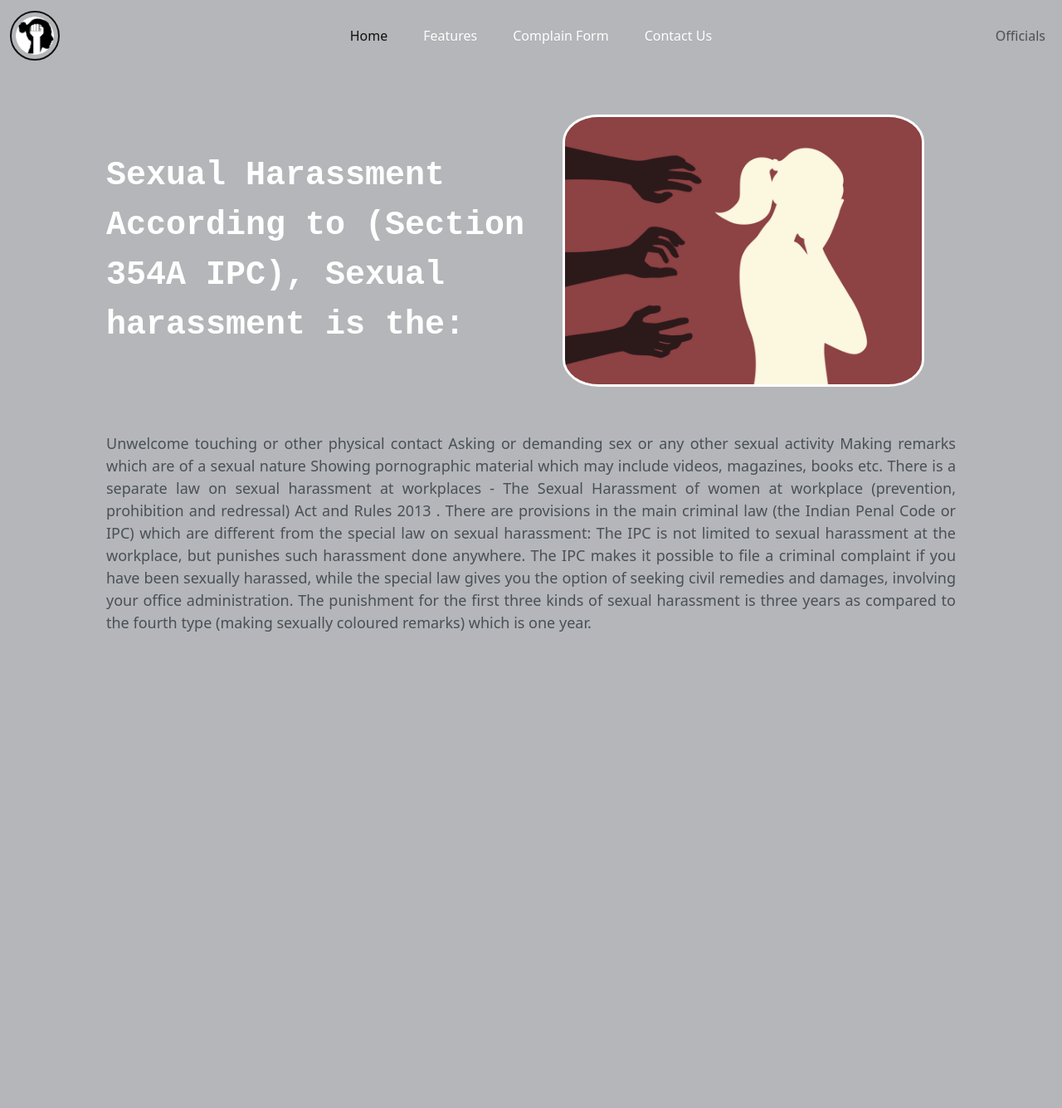
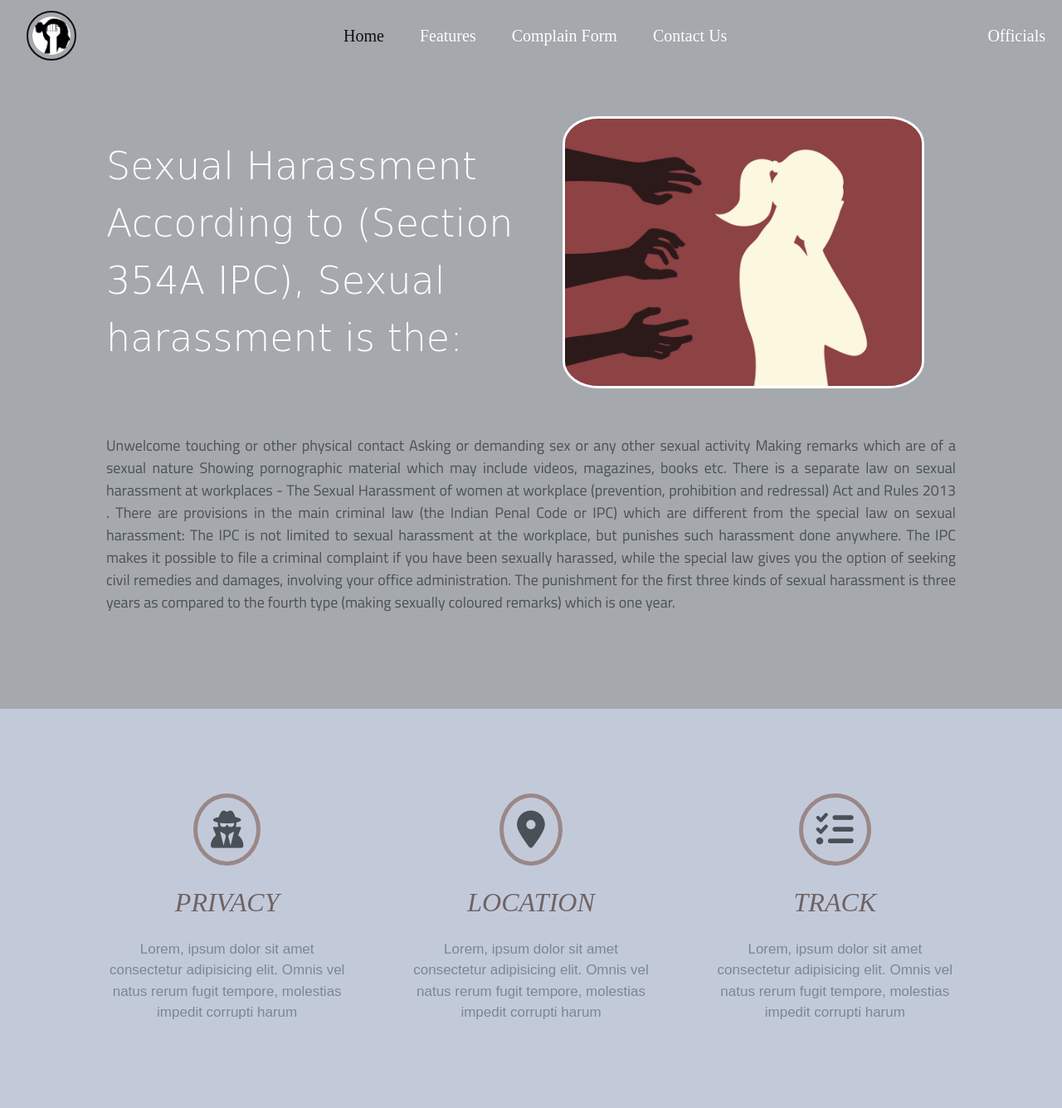
Before and after one commit to Mobin735/woman-harrashment, a plain HTML site: page index.html in a window 1280 px wide. Shown: the whole page at 83% size. Before the commit the page ends 800 px from the top, so only its background shows below. Drawn offline with nearby package versions, Linux system fonts and the light colour scheme; a web font is replaced by a local one.

Commit message:
features added

```diff
--- a/index.html
+++ b/index.html
@@ -9,48 +9,54 @@
     <link rel="stylesheet" href="style/style.css">
     <link rel="stylesheet" href="style/title.css">
     <link rel="stylesheet" href="style/media.css">
+    <link rel="stylesheet" href="style/features.css">
+
+
+    <link rel="preconnect" href="https://fonts.googleapis.com">
+    <link rel="preconnect" href="https://fonts.gstatic.com" crossorigin>
+    <link href="https://fonts.googleapis.com/css2?family=Dangrek&family=Titillium+Web&display=swap" rel="stylesheet">
     <!-- <link href="https://cdn.jsdelivr.net/npm/bootstrap@5.2.1/dist/css/bootstrap.min.css" rel="stylesheet"
         integrity="sha384-iYQeCzEYFbKjA/T2uDLTpkwGzCiq6soy8tYaI1GyVh/UjpbCx/TYkiZhlZB6+fzT" crossorigin="anonymous"> -->
 </head>
 
 <body>
-    <nav class="navbar navbar-expand-lg bg-light mofi-nav">
+    <nav class="navbar navbar-expand-lg mofi-nav" id="nav-bar">
         <div class="container-fluid">
-            <a class="navbar-brand" href="#">
+            <a class="navbar-brand" href="#" style="margin-left: 20px">
                 <img src="img/navbar-logo.png" alt="Bootstrap" width="60" height="60" style="padding: 5PX;
                 border: 2px solid;
                 border-radius: 100%;">
             </a>
 
-            <button class="navbar-toggler" type="button" data-bs-toggle="collapse"
+            <button class="navbar-toggler toogle" type="button" data-bs-toggle="collapse"
                 data-bs-target="#navbarSupportedContent" aria-controls="navbarSupportedContent" aria-expanded="false"
                 aria-label="Toggle navigation">
                 <span class="navbar-toggler-icon"></span>
             </button>
-            <div class="collapse navbar-collapse" id="navbarSupportedContent">
+            <div class="li-cont collapse navbar-collapse" id="navbarSupportedContent">
                 <ul class="navbar-nav me-auto mb-2 mb-lg-0">
                     <li class="nav-item">
-                        <a class="nav-link active" aria-current="page" href="#">Home</a>
+                        <a class="nav-link #home active" aria-current="page" href="#home">Home</a>
                     </li>
                     <li class="nav-item">
-                        <a class="nav-link" href="#">Features</a>
+                        <a class="nav-link #features" href="#features">Features</a>
                     </li>
                     <li class="nav-item">
-                        <a class="nav-link" href="#">Complain Form</a>
+                        <a class="nav-link #complain" href="#">Complain Form</a>
                     </li>
-                    <li class="nav-item">
+                    <li class="nav-item #contact">
                         <a class="nav-link" href="#">Contact Us</a>
                     </li>
                 </ul>
                 <ul class="d-flex navbar-nav me-auto mb-2 mb-lg-0" style="margin: 0;
                 margin-right: 0 !important">
-                    <a class="nav-link" href="#">Officials</a>
+                    <a class="nav-link offcials" href="#">Officials</a>
                 </ul>
             </div>
         </div>
     </nav>
 
-    <div class="title">
+    <section class="title" id="home">
         <div class="title-box">
             <div class="title-first-half">
                 <p class="title-first-half-big-text lead">Sexual Harassment
@@ -80,8 +86,30 @@
             The punishment for the first three kinds of sexual harassment is three years as compared to the fourth
             type (making sexually coloured remarks) which is one year.
         </p>
-    </div>
+    </section>
 
+    <section class="features" id="features">
+        <div class="container">
+            <div class="f_cards">
+                <i class="fa-solid fa-user-secret icons"></i>
+                <p class="f_btext">Privacy</p>
+                <p class="f_stext">Lorem, ipsum dolor sit amet consectetur adipisicing elit. Omnis vel natus rerum fugit tempore, molestias impedit corrupti harum</p>
+            </div>
+            <div class="f_cards">
+                <i class="fa-solid fa-location-dot icons"></i>
+                <p class="f_btext">Location</p>
+                <p class="f_stext">Lorem, ipsum dolor sit amet consectetur adipisicing elit. Omnis vel natus rerum fugit tempore, molestias impedit corrupti harum</p>
+            </div>
+            <div class="f_cards">
+                <i class="fa-solid fa-list-check icons"></i>
+                <p class="f_btext">Track</p>
+                <p class="f_stext">Lorem, ipsum dolor sit amet consectetur adipisicing elit. Omnis vel natus rerum fugit tempore, molestias impedit corrupti harum</p>
+            </div>
+        </div>
+    </section>
+
+    <script src="https://kit.fontawesome.com/8c812d2548.js" crossorigin="anonymous"></script>
+    <script src="javascript/app.js"></script>
     <script src="https://cdn.jsdelivr.net/npm/bootstrap@5.2.1/dist/js/bootstrap.bundle.min.js"
         integrity="sha384-u1OknCvxWvY5kfmNBILK2hRnQC3Pr17a+RTT6rIHI7NnikvbZlHgTPOOmMi466C8"
         crossorigin="anonymous"></script>
--- /dev/null
+++ b/javascript/app.js
@@ -0,0 +1,62 @@
+console.log("hello world!");
+console.log(screen.height);
+
+const navbar = document.getElementById("nav-bar");
+const burger = document.querySelector(".toogle");
+
+document.addEventListener('scroll', function () {
+
+    if (navbar.classList.contains("burger")) {
+        burger.click();
+        // burger.classList.add("collapsed");
+        // document.querySelector(".navbar-collapse").classList.remove("show");
+    }
+
+    if (scrollY >= 10) {
+        navbar.style.backgroundColor = "rgb(165 168 172)";
+        navbar.style.boxShadow = "black 0px 2px 9px 0px";
+    }
+    else {
+        navbar.style.boxShadow = "none";
+        navbar.style.backgroundColor = "transparent";
+    }
+});
+
+burger.addEventListener("click", (e) => {
+    navbar.classList.toggle("burger");
+});
+
+
+const sections = document.querySelectorAll("section");
+const navLi = document.querySelectorAll(".li-cont ul li");
+window.onscroll = () => {
+    var current = "";
+
+    sections.forEach((section) => {
+        const sectionTop = section.offsetTop;
+        if (pageYOffset >= sectionTop - 305) {
+            current = "#" + section.getAttribute("id");
+        }
+    });
+
+    navLi.forEach((li) => {
+        li.firstElementChild.classList.remove("active");
+        if (li.firstElementChild.classList.contains(current)) {
+            li.firstElementChild.classList.add("active");
+        }
+    });
+};
+
+
+// if (scrollY < 10) {
+// }
+
+
+
+// 864
+// 86
+// 674
+// 170%
+// 78%
+// 1.4vh
+// 3vh
--- /dev/null
+++ b/style/features.css
@@ -0,0 +1,49 @@
+.features{
+    background-color: #c2cada;
+    margin-top: 115px;
+}
+
+.container{
+    display: flex;
+    width: 80%;
+    margin: auto;
+    padding: 102px 0px !important;
+    align-items: center;
+    column-gap: 75px;
+}
+
+.f_cards{
+    display: flex;
+    flex-direction: column;
+    align-items: center;
+    row-gap: 20px;
+}
+
+.icons {
+    width: fit-content;
+    font-size: 45px;
+    border: 5px solid #9b8787;
+    border-radius: 50%;
+    padding: 16px;
+}
+
+.f_btext {
+    width: fit-content;
+    margin: 0;
+    font-size: xx-large;
+    font-style: oblique;
+    font-family: fangsong;
+    font-weight: 300;
+    text-transform: uppercase;
+    color: #6f6363;
+}
+
+.f_stext {
+    text-align: center;
+    width: fit-content;
+    margin: 0;
+    text-align: center;
+    font-size: 17px;
+    font-family: sans-serif;
+    color: lightslategray;
+}
--- a/style/media.css
+++ b/style/media.css
@@ -14,7 +14,7 @@
     }
 
     .title-first-half-big-text {
-        font-size: 2.6vh;
+        font-size: 28px;
     }
 
     .title-second-half {
@@ -26,6 +26,23 @@
     }
 
     .title-small-text {
-        font-size: 1.2vh;
+        font-size: 15px;
     }
 }
+
+@media only screen and (max-width: 835px) {
+    .container {
+        flex-wrap: wrap;
+        row-gap: 75px;
+    }
+}
+
+@media only screen and (max-width: 992px) {
+    .navbar-brand {
+        margin-left: 3px !important;
+    }
+
+    .li-cont {
+        margin-left: 6px !important;
+    }
+}
--- a/style/navbar.css
+++ b/style/navbar.css
@@ -1,21 +1,39 @@
+html{
+    scroll-behavior: smooth !important;
+}
+
 .navbar-nav {
     margin-left: auto;
     column-gap: 27px !important;
 }
 
-.bg-light {
-    background: transparent !important;
-    /* background-color: transparent !important; */
-    --bs-bg-opacity: 0 !important;
-}
-
 .navbar {
-
-
+    background-color: transparent;
     position: fixed !important;
     width: 100% !important;
+    box-shadow: none;
+    transition: all 0.15s ease-in-out !important;
 }
 
 .navbar-nav li a{
     color: white;
+    font-size: 20px;
+    font-family: ui-serif;
+    font-weight: 500;
 }
+
+.offcials {
+    color: white !important;
+    font-size: 20px !important;
+    font-family: ui-serif !important;
+    font-weight: 500 !important;
+}
+
+.offcials:hover {
+    color: rgba(0, 0, 0, 0.7) !important;
+}
+
+.burger {
+    background-color: rgb(165 168 172) !important;
+    box-shadow: black 0px 2px 9px 0px !important;
+}
--- a/style/title.css
+++ b/style/title.css
@@ -1,15 +1,15 @@
 body {
-    background-color: #a5a8acd4 !important;
+    background-color: #a5a8ac !important;
 }
 
 .title {
     display: flex;
     flex-direction: column;
-    justify-content: center;
-    height: 100vh;
+    /* justify-content: center; */
+    height: fit-content;
     width: 80%;
     margin: auto;
-    padding-top: 8% !important;
+    padding-top: 140px !important;
     row-gap: 55px;
 }
 
@@ -30,13 +30,13 @@ body {
 }
 
 .title-first-half-big-text {
-    font-weight: 900;
-    font-family: monospace;
-    font-size: 40px;
+    font-family: 'Dangrek', cursive;
+    font-size: 46px;
     color: white;
 }
 
 .title-small-text {
+    font-family: 'Titillium Web', sans-serif;
     text-align: justify;
     /* margin-top: 25px; */
     margin-bottom: 0;
```
